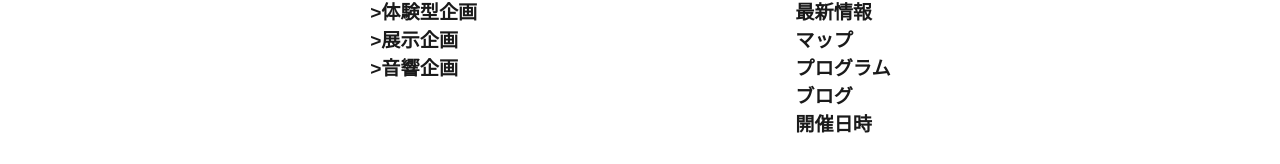
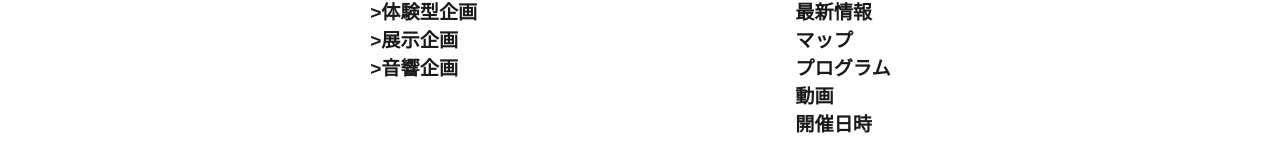
Before and after one commit to toho-festival/website-2021, a Next.js app: page / in a window 1280 px wide. Shown: the part 3577-3741 px from the top of the page. Built offline with nearby package versions, Linux system fonts and the light colour scheme.

Commit message:
add youtube page to sitemap
サイトマップにyoutubeページを追加しました。

```diff
--- a/src/components/Footer/sitemap.tsx
+++ b/src/components/Footer/sitemap.tsx
@@ -16,7 +16,7 @@ const information = [
   { id: 'newestInfo', icon: '/images/menu-news.jpg', name: '最新情報', link: '/news' },
   { id: 'map', icon: '/images/menu-map.jpg', name: 'マップ', link: '/map' },
   { id: 'program', icon: '/images/menu-program.jpg', name: 'プログラム', link: '/program' },
-  { id: 'blog', icon: '/images/menu-schedule.jpg', name: 'ブログ', link: '/blog' },
+  { id: 'youtube', icon: '/images/youtube.png', name: '動画', link: '/youtube' },
   { id: 'schedule', icon: '/images/menu-schedule.jpg', name: '開催日時', link: '/schedule' },
 ];
 
```
